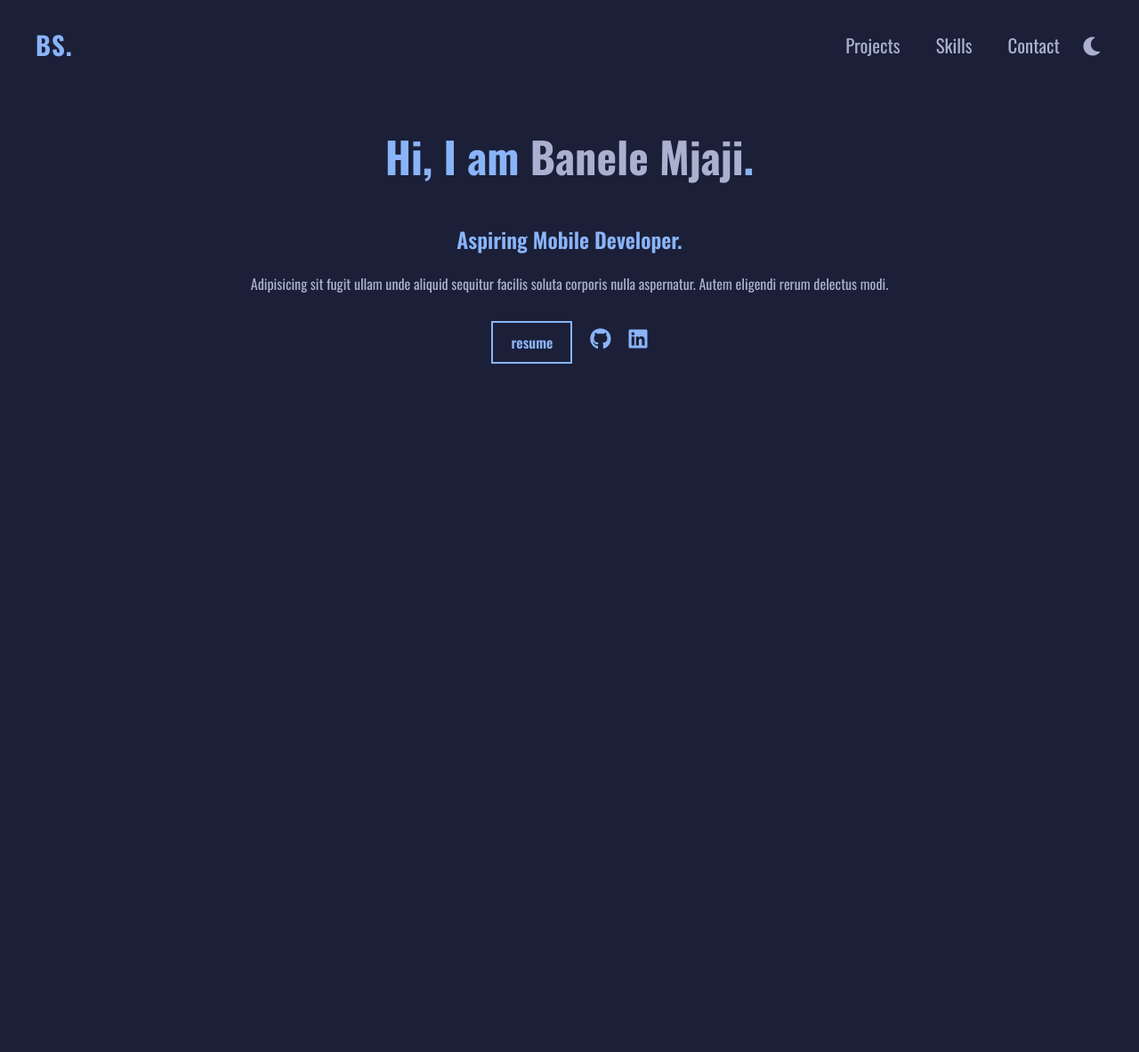
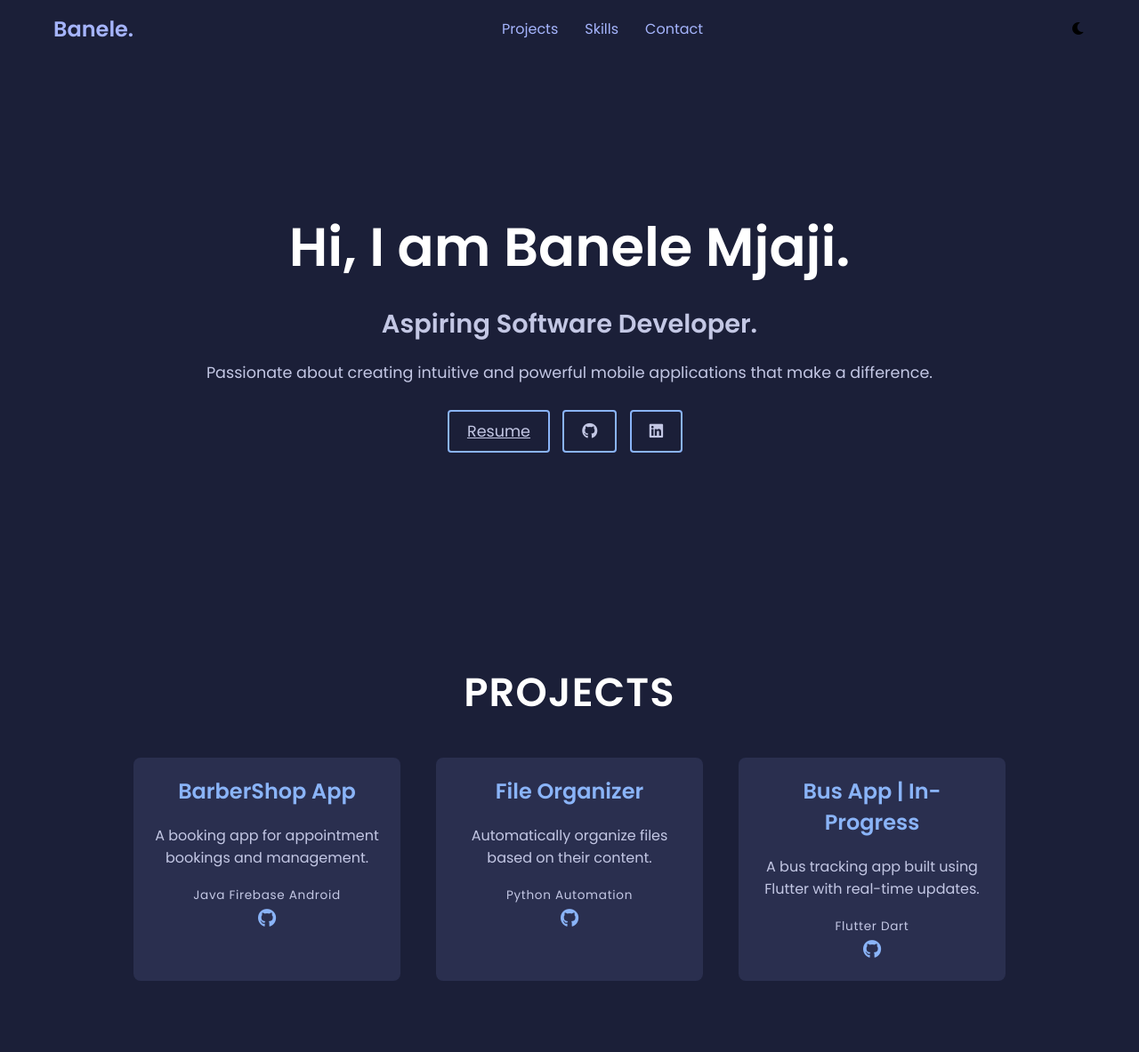
Before and after one commit to banelemjaji/portfolio-website, a plain HTML site: page index.html in a window 1280 px wide. Shown: the whole page at 89% size. Before the commit the page ends 800 px from the top, so only its background shows below. Drawn offline with nearby package versions, Linux system fonts and the light colour scheme.

Commit message:
project-section

```diff
--- a/css/styles.css
+++ b/css/styles.css
@@ -1,210 +1,150 @@
-body {
-    font-family: 'Oswald', sans-serif;
-    /* font-style: normal; */
+/* Apply Poppins font to the entire website */
+* {
     margin: 0;
     padding: 0;
     box-sizing: border-box;
+    font-family: 'Poppins', sans-serif;
+}
+
+body {
+    background-color: #12142b;
+}
+
+/* Navbar */
+.navbar {
+    display: flex;
+    justify-content: space-between;
+    align-items: center;
+    padding: 15px 60px;
     background-color: #1b1f38;
 }
 
-/* Container to hold and align content */
-.container {
-    max-width: 1200px;
-    margin: 0 auto;
-    padding: 0 20px;
-    display: flex;
-    justify-content: space-between;
-    align-items: center;
-    height: 80px; /* Ensures everything is vertically centered */
+.logo {
+    font-size: 1.5em;
+    font-weight: 600;
+    color: #a5b4fc;
 }
 
-/* Header Styles */
-header {
-    background-color: #1b1f38;
-    padding: 10px 0;
-    box-shadow: 0 2px 10px rgba(0, 0, 0, 0.2);
+.nav-links {
+    list-style: none;
+    display: flex;
+    gap: 30px;
 }
 
-/* Logo styling */
-.logo {
-    font-size: 1.8rem;
-    font-weight: bold;
-    color: #8ab4f8;
-    letter-spacing: 1px;
+.nav-links a {
+    text-decoration: none;
+    color: #a5b4fc;
+    font-size: 1em;
+    font-weight: 400;
 }
 
-/* Navigation styles */
-nav {
-    display: flex;
-    align-items: center;
-    margin-left: auto; /* Push the navigation and dark mode toggle to the far right */
-}
-
-nav ul {
-    list-style: none;
-    display: flex;
-    gap: 20px; /* Reduced gap between nav items */
-    margin: 0;
-    padding: 0;
-}
-
-nav ul li {
-    position: relative; /* Needed for the underline animation */
-}
-
-nav ul li a {
-    text-decoration: none;
-    color: #aab0cf;
-    font-size: 1.3rem;
-    font-weight: 400;
-    padding: 10px;
-    transition: color 0.3s ease;
-    position: relative;
-}
-
-nav ul li a::after {
-    content: '';
-    position: absolute;
-    left: 0;
-    right: 0;
-    bottom: 0;
-    height: 2px;
-    background-color: #8ab4f8;
-    transform: scaleX(0); /* Initially hidden */
-    transform-origin: right;
-    transition: transform 0.3s ease;
-}
-
-nav ul li a:hover::after {
-    transform: scaleX(1);
-    transform-origin: left;
-}
-
-nav ul li a:hover {
-    color: #8ab4f8; /* Text color change on hover */
-}
-
-/* Dark mode toggle styling */
-.dark-mode-toggle {
-    font-size: 1.5rem;
-    cursor: pointer;
-    color: #aab0cf;
-    margin-left: 15px; /* Space between the menu items and the toggle */
-}
-
-.dark-mode-toggle i {
-    font-size: 1.5rem; /* Adjust the icon size */
-    color: #aab0cf;    /* Icon color */
-    transition: color 0.3s ease;
-}
-
-.dark-mode-toggle:hover i {
-    color: #8ab4f8; /* Hover color matches the logo and nav links */
-}
-
-/* Hero Section Styles */
+/* Hero Section */
 .hero {
     display: flex;
     justify-content: center;
     align-items: center;
     text-align: center;
-    min-height: 30vh;
-    padding: 0 20px;
+    min-height: 75vh;
     background-color: #1b1f38;
+    padding: 40px 0;
 }
 
-.hero-content {
-    max-width: 800px;
+.hero-content h1 {
+    font-size: 3.8rem;
+    font-weight: 600;
+    color: #fff;
+    margin-bottom: 20px;
 }
 
-.hero h1 {
-    font-size: 3rem;
-    font-weight: bold;
-    color: #8ab4f8;
+.hero-content h2 {
+    font-size: 1.8rem;
+    font-weight: 600;
+    color: #c3c7e4;
+    margin-bottom: 20px;
 }
 
-.hero h1 span {
-    color: #aab0cf;
+.hero-content p {
+    font-size: 1.1rem;
+    color: #c3c7e4;
+    margin-bottom: 40px;
 }
 
-.hero h2 {
-    font-size: 1.5rem;
-    font-weight: 600;
-    color: #8ab4f8;
-    margin: 10px 0 20px;
+.hero-buttons .btn,
+.icon-btn {
+    font-size: 1.1rem;
+    color: #c3c7e4;
+    padding: 10px 20px;
+    border: 2px solid #8ab4f8;
+    border-radius: 4px;
+    margin-right: 10px;
+    transition: background-color 0.3s ease;
 }
 
-.hero p {
-    font-size: 1rem;
-    color: #aab0cf;
-    margin-bottom: 30px;
-}
-
-/* Hero Buttons */
-.hero-buttons {
-    display: flex;
-    justify-content: center;
-    gap: 20px;
-}
-
-.btn {
-    display: inline-block;
-    padding: 10px 20px;
-    border: 2px solid #8ab4f8;
-    color: #8ab4f8;
-    text-decoration: none;
-    font-size: 1rem;
-    font-weight: 600;
-    transition: background-color 0.3s, color 0.3s;
-}
-
-.btn:hover {
+.hero-buttons .btn:hover {
     background-color: #8ab4f8;
     color: #1b1f38;
 }
 
-.icon-btn {
-    display: inline-block;
+/* Projects Section */
+.projects-section {
+    padding: 80px 20px;
+    background-color: #1b1f38;
+    text-align: center;
+}
+
+.section-title {
+    font-size: 2.8rem;
+    margin-bottom: 40px;
+    color: #fff;
+    text-transform: uppercase;
+    letter-spacing: 1.2px;
+}
+
+.projects-grid {
+    display: flex;
+    flex-wrap: wrap;
+    gap: 40px;
+    justify-content: center;
+}
+
+.card {
+    background-color: #2a2f4f;
+    padding: 20px;
+    border-radius: 8px;
+    width: 300px;
+    transition: transform 0.3s ease;
+}
+
+.card:hover {
+    transform: translateY(-5px);
+    box-shadow: 0 6px 12px rgba(0, 0, 0, 0.3);
+}
+
+.card-content h3 {
     font-size: 1.5rem;
     color: #8ab4f8;
-    transition: color 0.3s;
+    margin-bottom: 20px;
 }
 
-.icon-btn:hover {
-    color: #aab0cf;
+.card-content p {
+    font-size: 1rem;
+    color: #c3c7e4;
+    margin-bottom: 20px;
 }
 
-/* Add responsiveness for mobile */
-@media (max-width: 768px) {
-    .container {
-        flex-direction: column;
-        text-align: center;
-        height: auto;
-    }
+/* Technologies Section */
+.technologies {
+    font-size: 0.85rem;
+    color: #c3c7e4;
+    display: flex;
+    gap: 12px;
+    justify-content: center;
+    margin-top: 10px;
+    font-weight: 500;
+    letter-spacing: 0.05em;
+}
 
-    nav ul {
-        flex-direction: column;
-        gap: 15px;
-    }
-
-    .dark-mode-toggle {
-        margin-top: 20px;
-    }
-
-    .hero h1 {
-        font-size: 2.5rem;
-    }
-
-    .hero h2 {
-        font-size: 1.2rem;
-    }
-
-    .btn {
-        padding: 8px 15px;
-        font-size: 0.9rem;
-    }
-
-    .icon-btn {
-        font-size: 1.2rem;
-    }
+.github-link {
+    font-size: 1.3rem;
+    color: #8ab4f8;
 }
--- a/index.html
+++ b/index.html
@@ -6,16 +6,15 @@
     <title>Portfolio Website</title>
     <link rel="preconnect" href="https://fonts.googleapis.com">
     <link rel="preconnect" href="https://fonts.gstatic.com" crossorigin>
-    <link href="https://fonts.googleapis.com/css2?family=Oswald:wght@200..700&display=swap" rel="stylesheet">
+    <link href="https://fonts.googleapis.com/css2?family=Poppins:wght@300;400;600&display=swap" rel="stylesheet">
     <link rel="stylesheet" href="https://cdnjs.cloudflare.com/ajax/libs/font-awesome/6.0.0-beta3/css/all.min.css">
     <link rel="stylesheet" href="css/styles.css">
 </head>
 <body>
-    <header>
-        <div class="container">
-            <div class="logo">BS.</div>
+<header class="navbar">
+    <div class="logo">Banele.</div>
     <nav>
-                <ul>
+        <ul class="nav-links">
             <li><a href="#projects">Projects</a></li>
             <li><a href="#skills">Skills</a></li>
             <li><a href="#contact">Contact</a></li>
@@ -24,23 +23,62 @@
     <div class="dark-mode-toggle">
         <i class="fa-solid fa-moon"></i>
     </div>
-        </div>
 </header>
 
-    <!-- Hero Section -->
+<!-- Combined Hero and About Section -->
 <section class="hero">
     <div class="hero-content">
         <h1>Hi, I am <span>Banele Mjaji</span>.</h1>
-            <h2>Aspiring Mobile Developer.</h2>
-            <p>
-                Adipisicing sit fugit ullam unde aliquid sequitur facilis soluta corporis nulla aspernatur. Autem eligendi rerum delectus modi.
-            </p>
+        <h2>Aspiring <span id="changing-title">Software Developer</span>.</h2>
+        <p>Passionate about creating intuitive and powerful mobile applications that make a difference.</p>
         <div class="hero-buttons">
-                <a href="#" class="btn resume-btn">resume</a>
-                <a href="https://github.com/banelemjaji" class="icon-btn"><i class="fab fa-github"></i></a>
-                <a href="https://www.linkedin.com/in/banelemjaji/" class="icon-btn"><i class="fab fa-linkedin"></i></a>
+            <a href="#" class="btn resume-btn">Resume</a>
+            <a href="https://github.com/banelemjaji" class="icon-btn" aria-label="GitHub"><i class="fab fa-github"></i></a>
+            <a href="https://www.linkedin.com/in/banelemjaji/" class="icon-btn" aria-label="LinkedIn"><i class="fab fa-linkedin"></i></a>
         </div>
     </div>
 </section>
+
+<!-- Projects Section -->
+<section id="projects" class="projects-section">
+    <div class="container">
+        <h2 class="section-title">Projects</h2>
+        <div class="projects-grid">
+            <div class="card">
+                <div class="card-content">
+                    <h3>BarberShop App</h3>
+                    <p>A booking app for appointment bookings and management.</p>
+                    <div class="technologies">Java Firebase Android</div>
+                    <a href="https://github.com/banelemjaji/barbershop_project" class="github-link" aria-label="GitHub Link">
+                        <i class="fab fa-github"></i>
+                    </a>
+                </div>
+            </div>
+            <div class="card">
+                <div class="card-content">
+                    <h3>File Organizer</h3>
+                    <p>Automatically organize files based on their content.</p>
+                    <div class="technologies">Python Automation</div>
+                    <a href="https://github.com/username/project-link" class="github-link" aria-label="GitHub Link">
+                        <i class="fab fa-github"></i>
+                    </a>
+                </div>
+            </div>
+            <div class="card">
+                <div class="card-content">
+                    <h3>Bus App | In-Progress</h3>
+                    <p>A bus tracking app built using Flutter with real-time updates.</p>
+                    <div class="technologies">Flutter Dart</div>
+                    <a href="https://github.com/username/project-link" class="github-link" aria-label="GitHub Link">
+                        <i class="fab fa-github"></i>
+                    </a>
+                </div>
+            </div>
+        </div>
+    </div>
+</section>
+
+
+<script src="js/script.js"></script>
 </body>
 </html>
--- a/js/script.js
+++ b/js/script.js
@@ -0,0 +1,39 @@
+const titles = ["Software Developer", "Mobile Developer"];
+let currentTitleIndex = 0;
+let charIndex = 0;
+let isDeleting = false;
+
+const speed = 90; // Speed of typing
+const wait = 1500; // Wait time between word changes
+
+function typeWriterEffect() {
+    const titleElement = document.getElementById("changing-title");
+    const fullTitle = titles[currentTitleIndex];
+
+    if (isDeleting) {
+        titleElement.textContent = fullTitle.substring(0, charIndex - 1);
+        charIndex--;
+    } else {
+        titleElement.textContent = fullTitle.substring(0, charIndex + 1);
+        charIndex++;
+    }
+
+    if (!isDeleting && charIndex === fullTitle.length) {
+        setTimeout(() => (isDeleting = true), wait);
+    } else if (isDeleting && charIndex === 0) {
+        isDeleting = false;
+        currentTitleIndex = (currentTitleIndex + 1) % titles.length;
+    }
+
+    const typingSpeed = isDeleting ? speed / 2 : speed;
+    setTimeout(typeWriterEffect, typingSpeed);
+}
+
+const hamburger = document.getElementById('hamburger');
+const sidebar = document.querySelector('.sidebar');
+
+hamburger.addEventListener('click', () => {
+    sidebar.classList.toggle('show');
+});
+
+typeWriterEffect();
```
Lines whose indentation alone changed are shown as unchanged.
